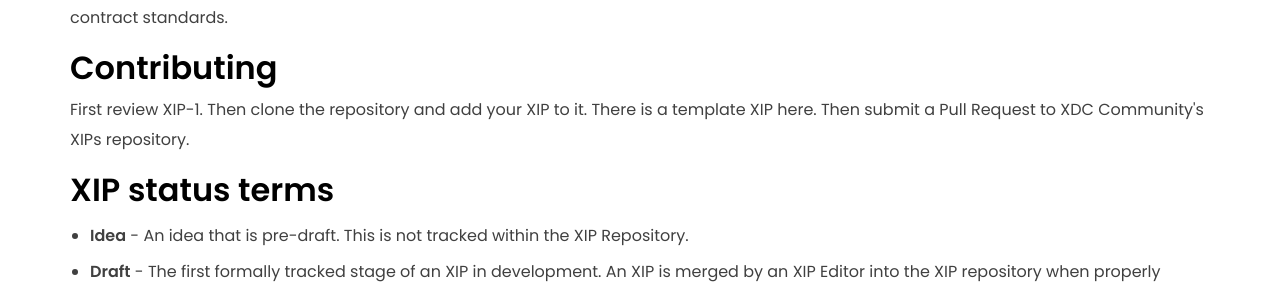
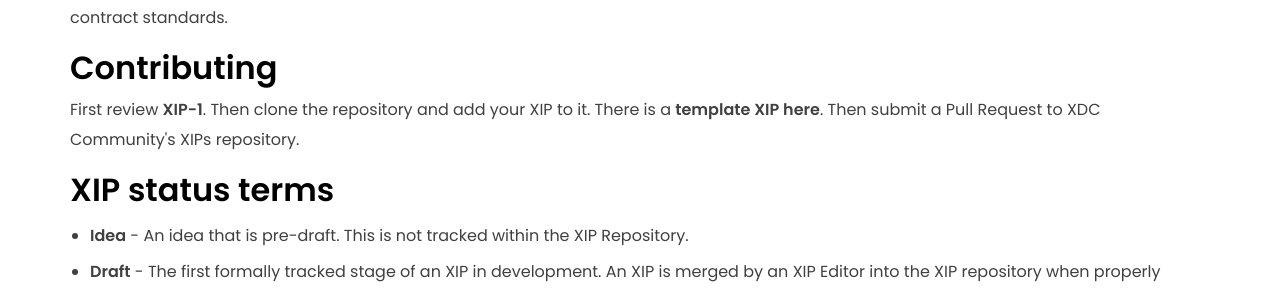
Before and after one commit to XDC-Community/XDC-Community.github.io, a Jekyll site: the page built from pages/xips.html, in a window 1280 px wide. Shown: the part 449-741 px from the top of the page. Built offline with Jekyll 4.4.1, drawn with Linux system fonts in a browser that asks for light colours.

```diff
--- a/pages/xips.html
+++ b/pages/xips.html
@@ -14,7 +14,7 @@ keywords: "responsive,jekyll,minimal template"
                 <p>XDC Network Improvement Proposals (XIPs) describe standards for the XDC platform, including core protocol specifications, client APIs, and contract standards.</p>
 
                 <h2>Contributing</h2>
-                <p>First review <a href="https://github.com/XDC-Community/XIPs.github.io/blob/main/XIPS/xip-1.md">XIP-1</a>. Then clone the repository and add your XIP to it. There is a <a href="https://github.com/XDC-Community/XIPs.github.io/blob/main/XIPS/xip-template.md">template XIP here</a>. Then submit a Pull Request to XDC Community's <a href="https://github.com/XDC-Community/XIPs.github.io">XIPs repository</a>.</p>
+                <p>First review <strong><a href="https://github.com/XDC-Community/XIPs.github.io/blob/main/XIPS/xip-1.md">XIP-1</a></strong>. Then clone the repository and add your XIP to it. There is a <strong><a href="https://github.com/XDC-Community/XIPs.github.io/blob/main/XIPS/xip-template.md">template XIP here</a></strong>. Then submit a Pull Request to XDC Community's <a href="https://github.com/XDC-Community/XIPs.github.io">XIPs repository</a>.</p>
 
                 <h2> XIP status terms</h2>
                 <ul>
```
